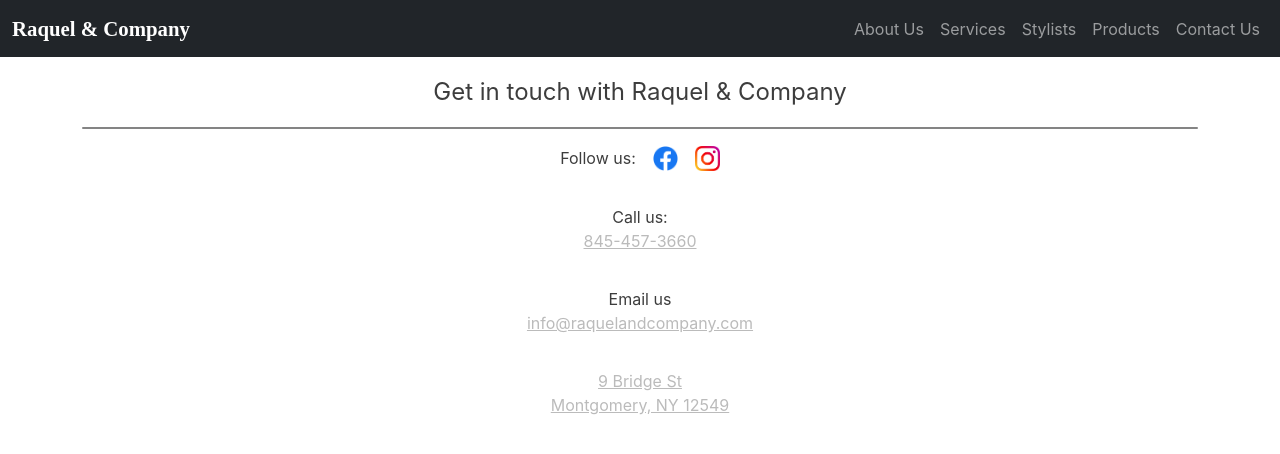
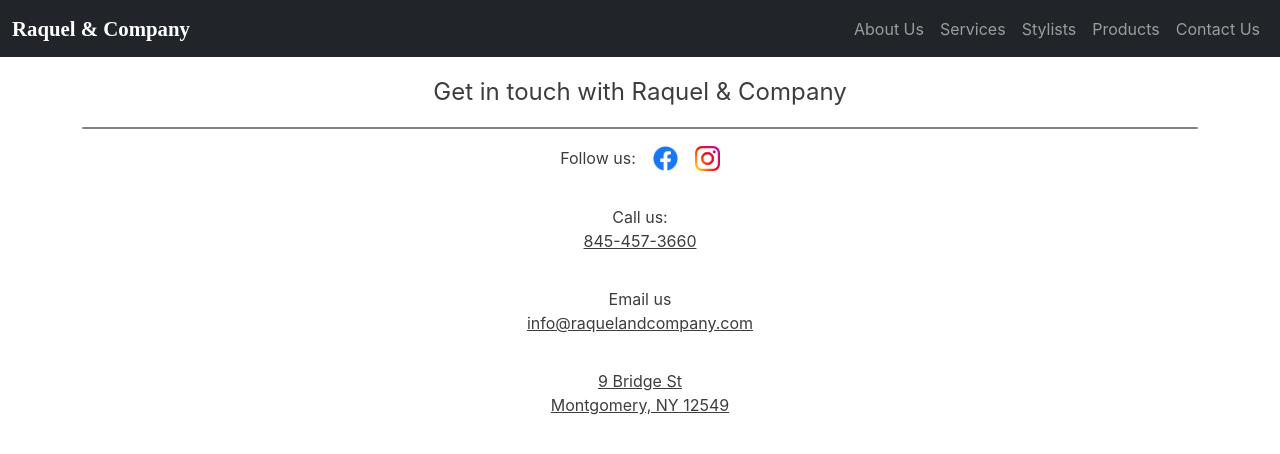
Before and after one commit to KevinCamacho/randco, a React (Create React App) app: page /contact-us in a window 1280 px wide. Shown: the top 454 px of the page. Built offline with nearby package versions, Linux system fonts and the light colour scheme; a web font is replaced by a local one.

Commit message:
updated link color to match new site color scheme

```diff
--- a/src/index.scss
+++ b/src/index.scss
@@ -123,7 +123,7 @@
 }
 
 .color-corrected-link {
-  color: $color4;
+  color: $color2;
 
   &:hover {
     color: $color4  !important;
```
